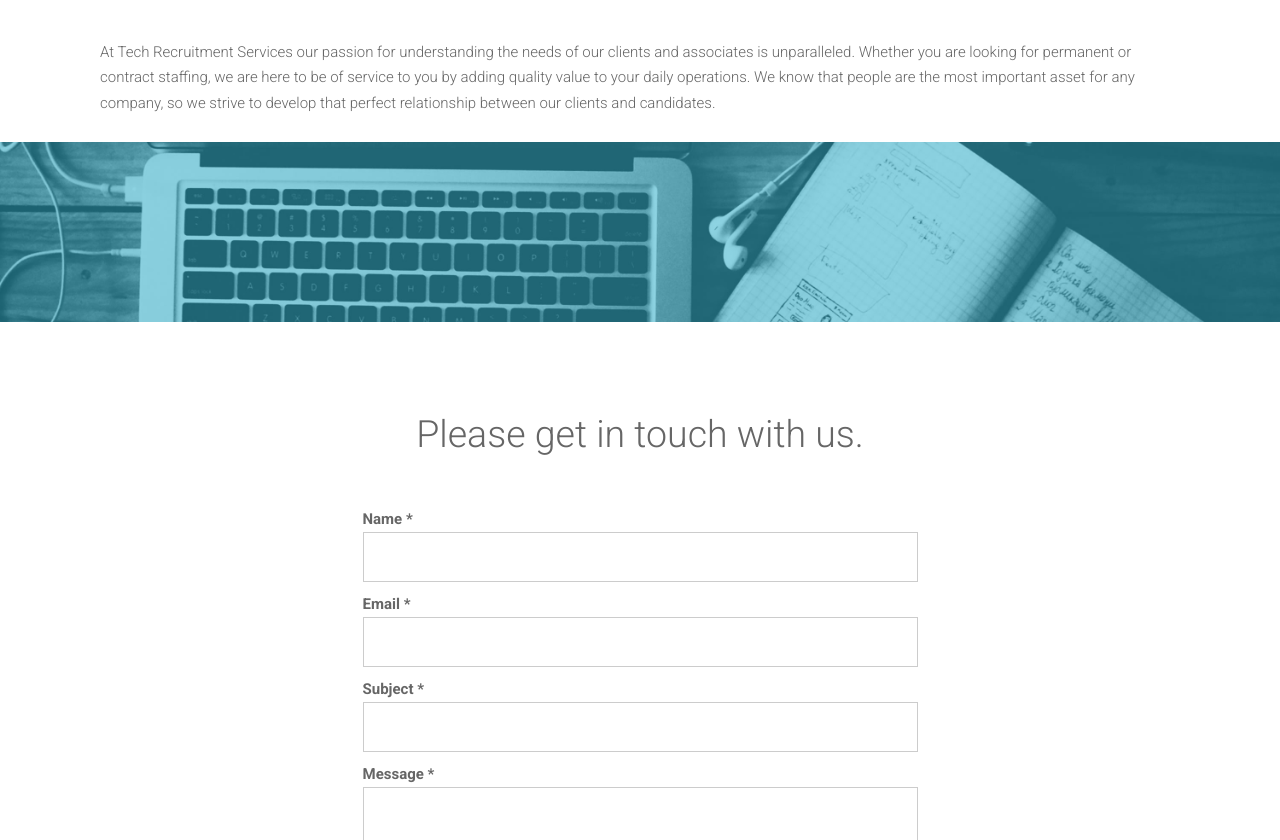
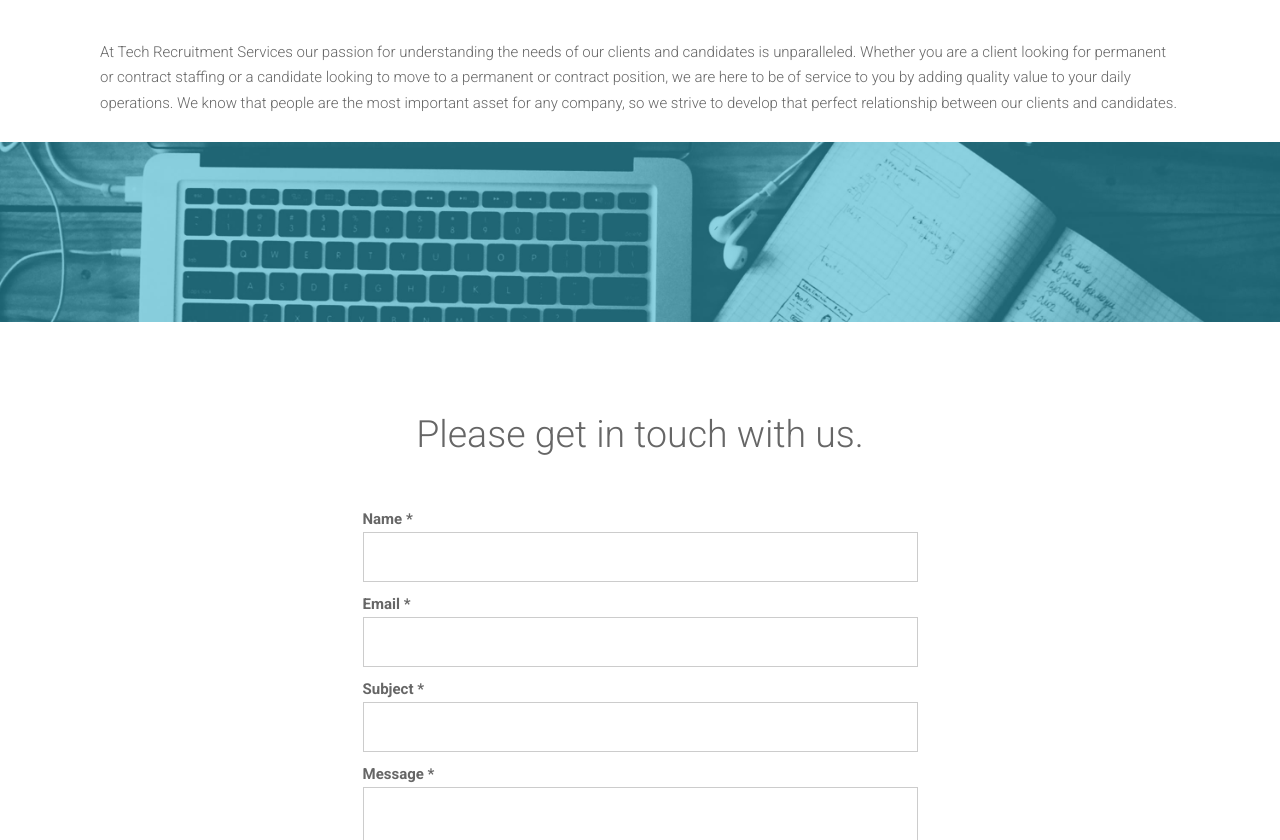
Before and after one commit to izzymike109/izzymike109.github.io, a plain HTML site: page index.html in a window 1280 px wide. Shown: the part 864-1704 px from the top of the page. Drawn offline with Linux system fonts and the light colour scheme.

Commit message:
updating

```diff
--- a/index.html
+++ b/index.html
@@ -121,7 +121,7 @@
 <h2 class="text-center wowload fadeInUp">Tech Recruitment Services</h2>
   <div class="row">
   <div class="wowload fadeInLeft">
-    <p>At Tech Recruitment Services our passion for understanding the needs of our clients and associates is unparalleled. Whether you are looking for permanent or contract staffing, we are here to be of service to you by adding quality value to your daily operations.
+    <p>At Tech Recruitment Services our passion for understanding the needs of our clients and candidates is unparalleled. Whether you are a client looking for permanent or contract staffing or a candidate looking to move to a permanent or contract position, we are here to be of service to you by adding quality value to your daily operations.
 We know that people are the most important asset for any company, so we strive to develop that perfect relationship between our clients and candidates.</p>
   </div>
   </div>
```
